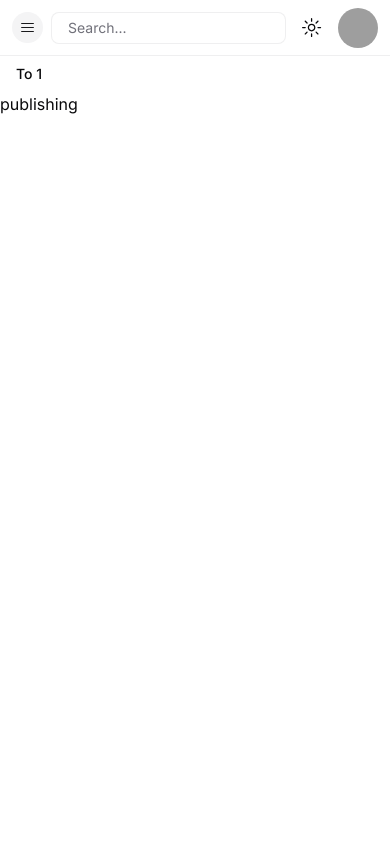
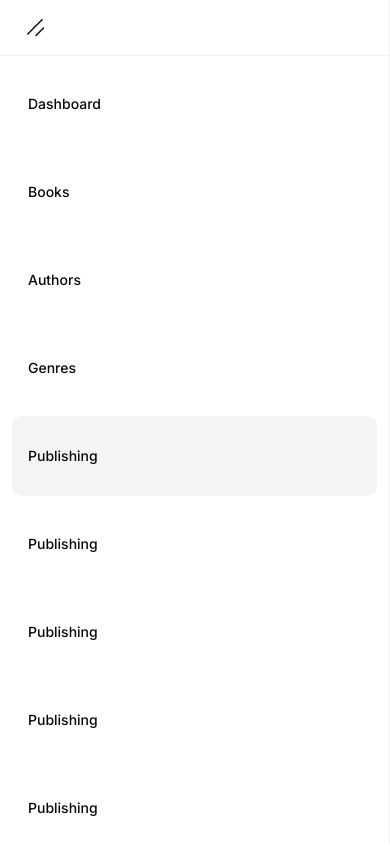
Before and after one commit to Aerolii/library-next-sql, a Next.js app: page /dashboard/publishing in a window 390 px wide. Shown: the top 854 px of the page. Built offline with nearby package versions, Linux system fonts and the light colour scheme; grey boxes are pictures that could not be loaded.

Commit message:
fix: cleam unuseful component

```diff
--- a/src/app/dashboard/layout.tsx
+++ b/src/app/dashboard/layout.tsx
@@ -1,9 +1,5 @@
-import CommandMenu from '@/components/command-menu';
-import Logo from '@/components/logo';
-import { DashboardNav, DashboardSidebar } from '@/components/main-nav';
+import { DashboardSidebar } from '@/components/main-nav';
 import { CommonHeader } from '@/components/site-header';
-import { ThemeSwitcher } from '@/components/theme-switcher';
-import { UserAvatar } from '@/components/user-avatar';
 import { ReactComponentChildrenType } from '@/types';
 import { HamburgerMenuIcon } from '@radix-ui/react-icons';
 
@@ -12,9 +8,7 @@ export default function DashboardLayout({
 }: ReactComponentChildrenType) {
   return (
     <div className="grid h-screen overflow-hidden lg:grid-cols-[220px_1fr]">
-      <div className="hidden lg:block">
-        <DashboardSidebar />
-      </div>
+      <DashboardSidebar />
       <div>
         <div className="flex h-14 items-center  space-x-2 border-b border-border/60 px-3">
           <div className="rounded-full bg-accent p-2 text-accent-foreground lg:hidden">
--- a/src/components/main-nav.tsx
+++ b/src/components/main-nav.tsx
@@ -39,7 +39,7 @@ export function DashboardNav({ className }: React.HTMLAttributes<HTMLElement>) {
 
 export const DashboardSidebar = () => {
   return (
-    <div className="lg:flex-block flex min-h-screen flex-col border-r border-border/60">
+    <div className="lg:flex-block flex h-screen flex-col border-r border-border/60">
       <div className="flex h-14 items-center border-b border-border/60 px-3">
         <Logo />
       </div>
```
